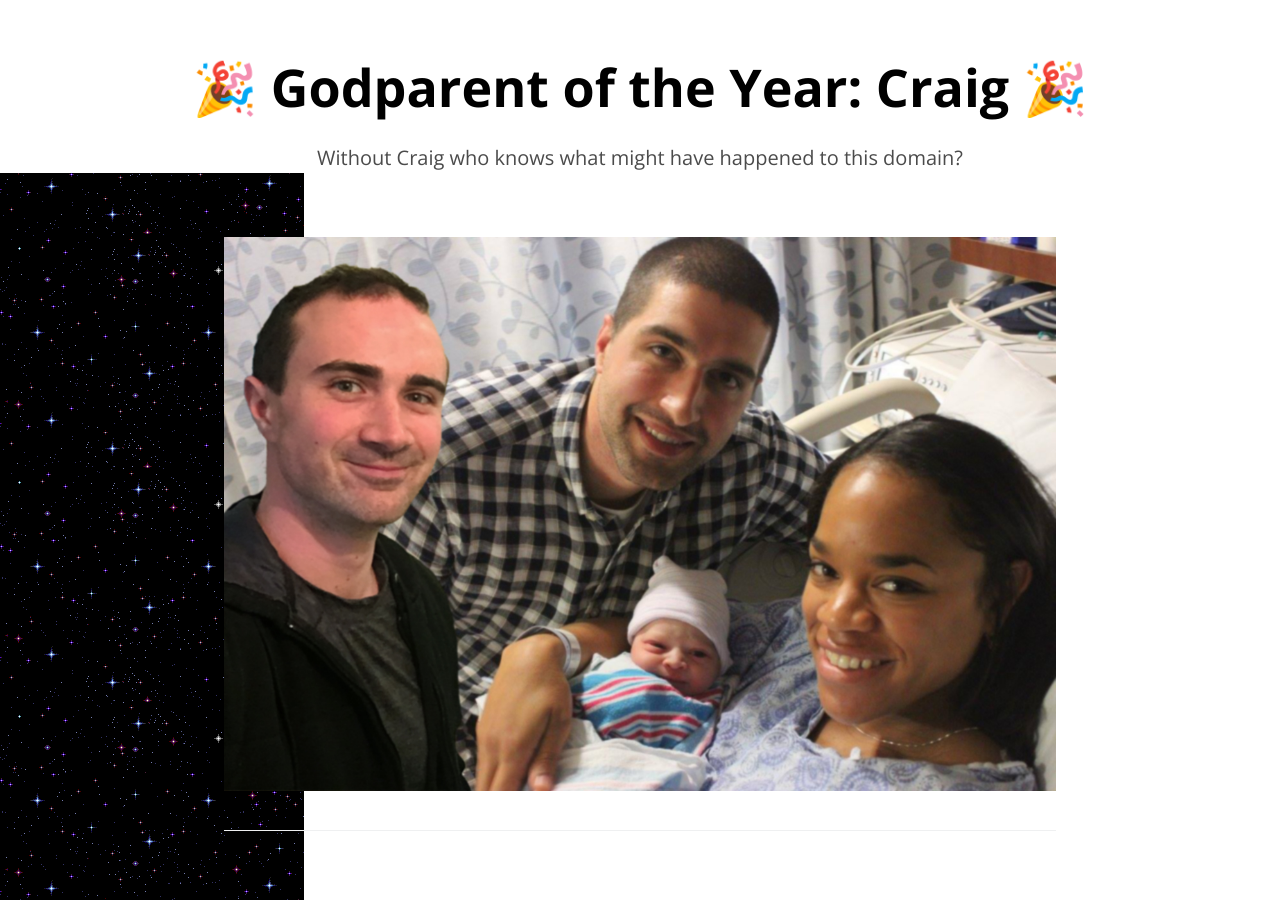
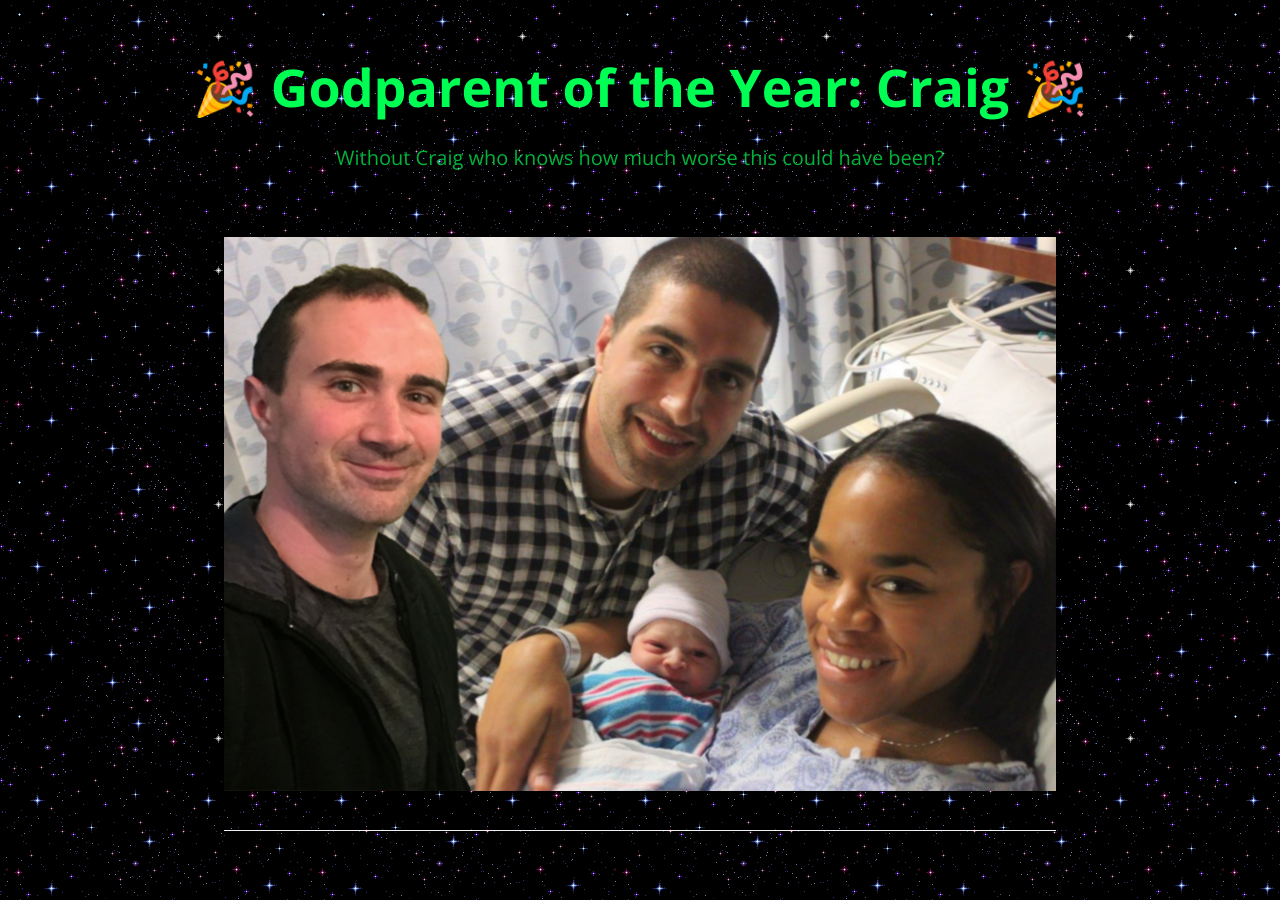
Before and after one commit to craigcannon/ms, a Jekyll site: the page built from index.md, in a window 1280 px wide. Built offline with Jekyll 4.4.1, drawn with Linux system fonts in a browser that asks for light colours.

Commit message:
asdasdqe

```diff
--- a/_config.yml
+++ b/_config.yml
@@ -1,5 +1,5 @@
 title: '🎉 Godparent of the Year: Craig 🎉'
-description: Without Craig who knows what might have happened to this domain?
+description: Without Craig who knows how much worse this could have been?
 show_downloads: false
 google_analytics:
 theme:
--- a/_sass/jekyll-theme-cayman.scss
+++ b/_sass/jekyll-theme-cayman.scss
@@ -32,7 +32,7 @@ body {
   line-height: 1.5;
   color: $body-text-color;
   background-image: url("http://masonswope.com/assets/img/background.gif");
-  background-repeat: repeat-y;
+  background-repeat: repeat;
 }
 
 a {
@@ -91,7 +91,6 @@ a {
 .page-header {
   color: $header-heading-color;
   text-align: center;
-  background-color: $header-bg-color;
 
   @include large {
     padding: 3rem 6rem;
--- a/_sass/variables.scss
+++ b/_sass/variables.scss
@@ -3,7 +3,7 @@ $large-breakpoint: 64em !default;
 $medium-breakpoint: 42em !default;
 
 // Headers
-$header-heading-color: #000000 !default;
+$header-heading-color: #00ff53 !default;
 $header-bg-color: #ffffff !default;
 $header-bg-color-secondary: #ffffff !default;
 
```
